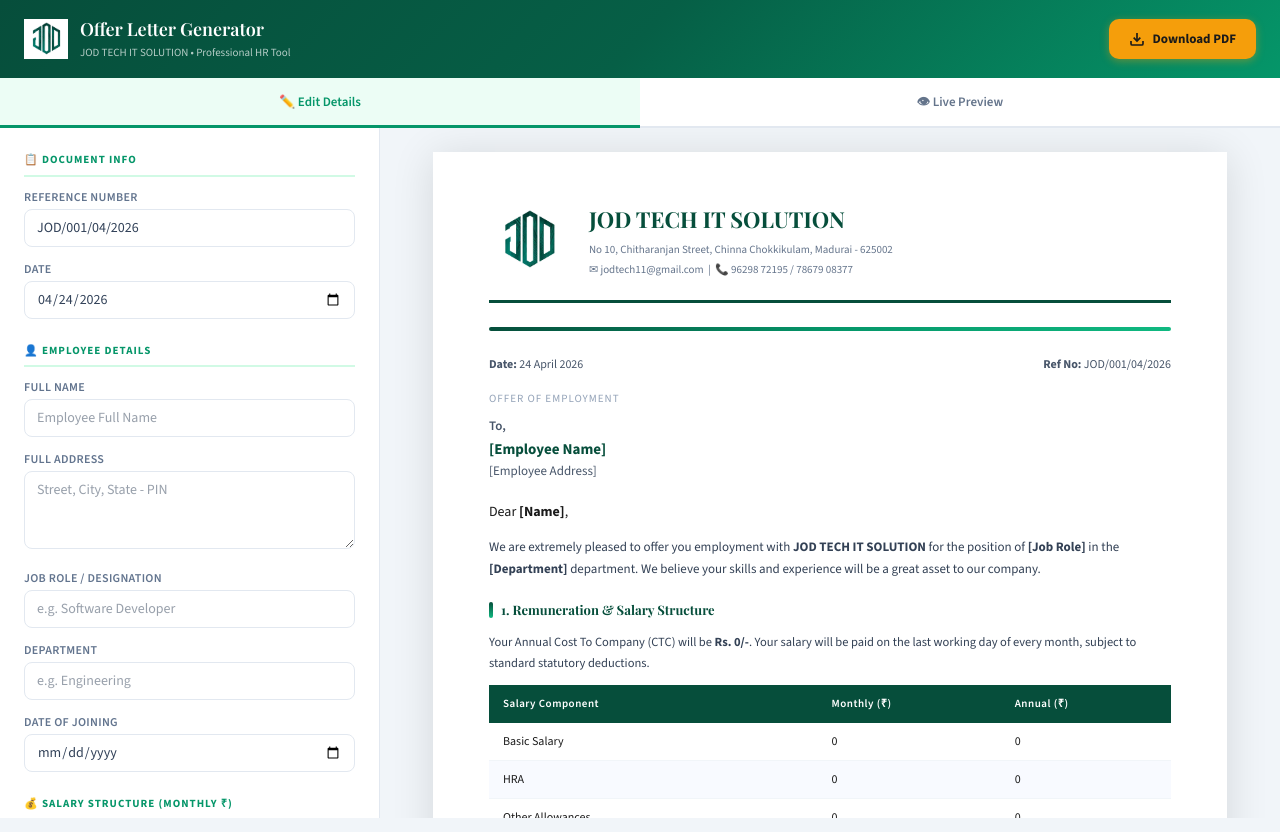
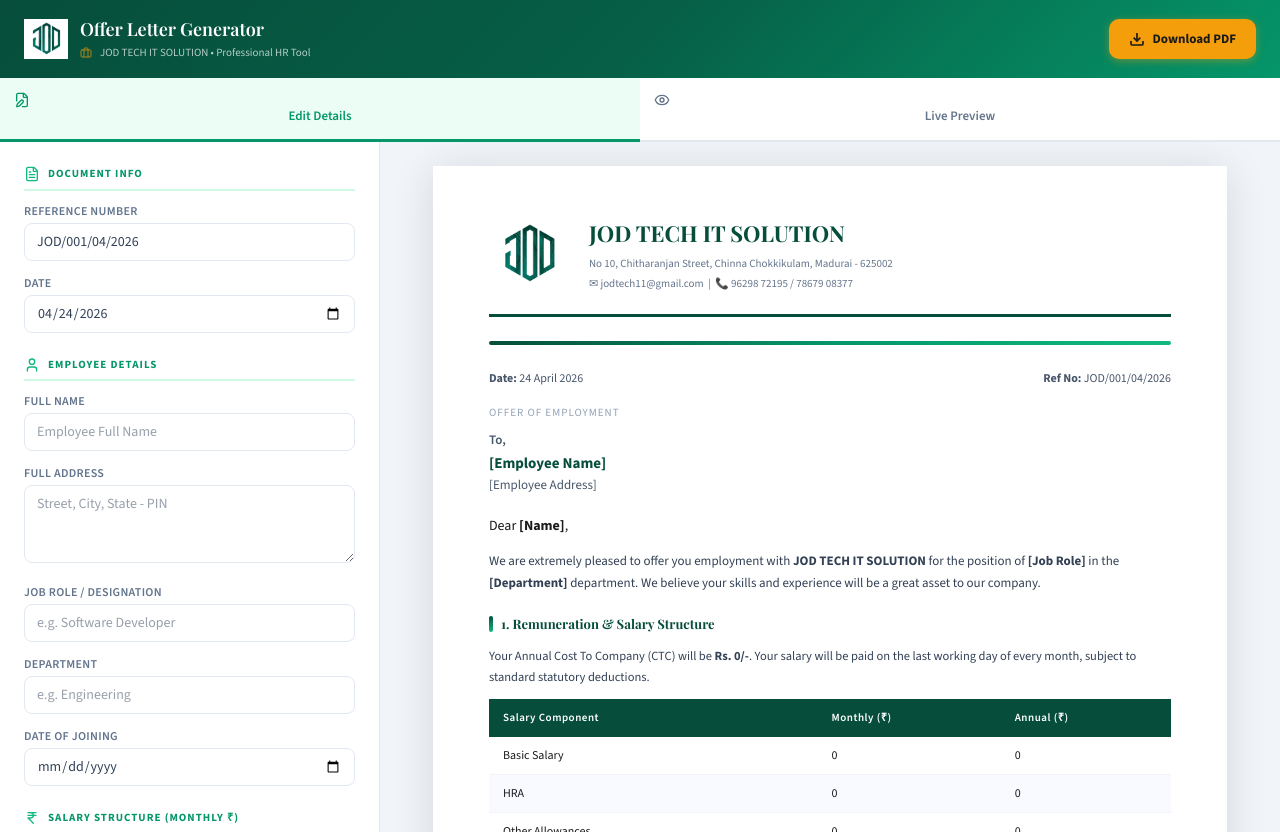
Before and after one commit to divi1127/offerletter, a React (Vite) app: page / in a window 1280 px wide. Built offline with nearby package versions, Linux system fonts and the light colour scheme.

Commit message:
first commit

```diff
--- a/src/App.jsx
+++ b/src/App.jsx
@@ -1,4 +1,17 @@
 import { useState, useRef } from "react";
+import {
+  FileText,
+  User,
+  IndianRupee,
+  PenTool,
+  Download,
+  Eye,
+  Briefcase,
+  CheckCircle,
+  Printer,
+  FileEdit,
+  Layout
+} from "lucide-react";
 import logo from "./assets/logo.jpg";
 
 const defaultForm = {
@@ -113,7 +126,10 @@
         }
         .btn-download:hover { background: #d97706; transform: translateY(-1px); box-shadow: 0 4px 16px rgba(245,158,11,0.5); }
 
+        .topbar-brand-icon { color: #f59e0b; margin-right: 4px; }
+
         .tabs { display: flex; background: white; border-bottom: 2px solid #e2e8f0; }
+        .bottom-nav { display: none; }
         .tab {
           flex: 1; padding: 14px; text-align: center; font-weight: 600; font-size: 13px;
           cursor: pointer; color: #64748b; border-bottom: 3px solid transparent;
@@ -136,7 +152,9 @@
           font-size: 11px; font-weight: 700; text-transform: uppercase;
           letter-spacing: 1px; color: #059669; margin-bottom: 12px;
           padding-bottom: 6px; border-bottom: 2px solid #d1fae5;
+          display: flex; align-items: center; gap: 8px;
         }
+        .form-section-title svg { color: #10b981; }
         .form-row { margin-bottom: 14px; }
         .form-grid { display: grid; grid-template-columns: 1fr 1fr; gap: 12px; }
 
@@ -256,12 +274,30 @@
           .preview-panel, .form-panel { max-height: unset; }
           .topbar { padding: 12px 16px; }
           .topbar-title { font-size: 15px; }
+
+          .tabs { display: none; }
+          .bottom-nav {
+            position: fixed; bottom: 0; left: 0; right: 0;
+            background: white; border-top: 1px solid #e2e8f0;
+            display: flex; justify-content: space-around;
+            padding: 8px 12px 24px; z-index: 1000;
+            box-shadow: 0 -4px 12px rgba(0,0,0,0.05);
+          }
+          .nav-item {
+            display: flex; flex-direction: column; align-items: center;
+            gap: 4px; color: #64748b; font-size: 10px; font-weight: 600;
+            background: none; border: none; padding: 4px 12px;
+          }
+          .nav-item.active { color: #059669; }
+          .nav-item-icon { width: 22px; height: 22px; }
+
+          .main-content { padding-bottom: 70px; }
         }
 
         /* PRINT */
         @media print {
           body { background: white !important; }
-          .topbar, .tabs, .form-panel, .preview-panel > *:not(.preview-wrapper) { display: none !important; }
+          .topbar, .tabs, .form-panel, .bottom-nav, .preview-panel > *:not(.preview-wrapper) { display: none !important; }
           .app-shell { display: block; }
           .main-content, .preview-panel, .preview-wrapper, .letter-doc {
             display: block !important;
@@ -272,19 +308,20 @@
           }
           .preview-panel { padding: 0; background: white; }
           .preview-wrapper { max-width: 100%; }
-          .letter-doc { box-shadow: none; padding: 40px 56px; min-height: unset; }
-          .benefits-grid { grid-template-columns: repeat(3, 1fr); }
+          .letter-doc { box-shadow: none; padding: 30px 48px; min-height: unset; }
+          .benefits-grid { grid-template-columns: repeat(3, 1fr); gap: 6px; }
+          .benefit-chip { padding: 6px 8px; }
           .print-page-break { display: block; page-break-before: always; }
           .signature-block {
             display: flex !important;
             flex-direction: row !important;
             justify-content: space-between !important;
-            margin-top: 30px !important;
+            margin-top: 20px !important;
             page-break-inside: avoid !important;
           }
           .sig-box { flex: 1 !important; }
-          .footer-bar { margin-top: 20px !important; }
-          @page { margin: 1cm; size: A4; }
+          .footer-bar { margin-top: 15px !important; page-break-inside: avoid !important; }
+          @page { margin: 0.8cm; size: A4; }
         }
       `}</style>
 
@@ -295,7 +332,10 @@
             <img src={logo} alt="JOD Logo" className="topbar-logo" />
             <div>
               <div className="topbar-title">Offer Letter Generator</div>
-              <div className="topbar-sub">JOD TECH IT SOLUTION • Professional HR Tool</div>
+              <div className="topbar-sub" style={{ display: 'flex', alignItems: 'center', gap: '4px' }}>
+                <Briefcase size={12} className="topbar-brand-icon" />
+                JOD TECH IT SOLUTION • Professional HR Tool
+              </div>
             </div>
           </div>
           <button className="btn-download" onClick={handleDownloadPDF}>
@@ -308,13 +348,15 @@
           </button>
         </div>
 
-        {/* TABS (mobile) */}
+        {/* TABS (desktop/tablet header) */}
         <div className="tabs">
           <div className={`tab ${activeTab === "form" ? "active" : ""}`} onClick={() => setActiveTab("form")}>
-            ✏️ Edit Details
+            <FileEdit size={16} style={{ marginBottom: '-2px', marginRight: '6px' }} />
+            Edit Details
           </div>
           <div className={`tab ${activeTab === "preview" ? "active" : ""}`} onClick={() => setActiveTab("preview")}>
-            👁 Live Preview
+            <Eye size={16} style={{ marginBottom: '-2px', marginRight: '6px' }} />
+            Live Preview
           </div>
         </div>
 
@@ -323,7 +365,10 @@
           <div className={`form-panel ${activeTab === "form" ? "show" : ""}`} style={{ display: activeTab === "form" ? "block" : undefined }}>
 
             <div className="form-section">
-              <div className="form-section-title">📋 Document Info</div>
+              <div className="form-section-title">
+                <FileText size={16} />
+                Document Info
+              </div>
               <div className="form-row">
                 <label className={label}>Reference Number</label>
                 <input className={inp} name="refNo" value={form.refNo} onChange={handleChange} />
@@ -335,7 +380,10 @@
             </div>
 
             <div className="form-section">
-              <div className="form-section-title">👤 Employee Details</div>
+              <div className="form-section-title">
+                <User size={16} />
+                Employee Details
+              </div>
               <div className="form-row">
                 <label className={label}>Full Name</label>
                 <input className={inp} name="employeeName" value={form.employeeName} onChange={handleChange} placeholder="Employee Full Name" />
@@ -359,7 +407,10 @@
             </div>
 
             <div className="form-section">
-              <div className="form-section-title">💰 Salary Structure (Monthly ₹)</div>
+              <div className="form-section-title">
+                <IndianRupee size={16} />
+                Salary Structure (Monthly ₹)
+              </div>
               <div className="form-grid">
                 <div className="form-row">
                   <label className={label}>Basic Salary</label>
@@ -386,7 +437,10 @@
             </div>
 
             <div className="form-section">
-              <div className="form-section-title">🖊 Authorized Signatory</div>
+              <div className="form-section-title">
+                <PenTool size={16} />
+                Authorized Signatory
+              </div>
               <div className="form-row">
                 <label className={label}>HR Manager Name</label>
                 <input className={inp} name="hrManagerName" value={form.hrManagerName} onChange={handleChange} />
@@ -512,7 +566,7 @@
                 <div className="benefits-grid">
                   {benefits.map(b => (
                     <div className="benefit-chip" key={b}>
-                      <span>✓</span>{b}
+                      <CheckCircle size={14} /> {b}
                     </div>
                   ))}
                 </div>
@@ -544,6 +598,32 @@
             </div>
           </div>
         </div>
+
+        {/* MOBILE BOTTOM NAV */}
+        <div className="bottom-nav">
+          <button
+            className={`nav-item ${activeTab === "form" ? "active" : ""}`}
+            onClick={() => setActiveTab("form")}
+          >
+            <FileEdit className="nav-item-icon" />
+            <span>Edit</span>
+          </button>
+          <button
+            className={`nav-item ${activeTab === "preview" ? "active" : ""}`}
+            onClick={() => setActiveTab("preview")}
+          >
+            <Eye className="nav-item-icon" />
+            <span>Preview</span>
+          </button>
+          <button className="nav-item" onClick={() => window.print()}>
+            <Printer className="nav-item-icon" />
+            <span>Print</span>
+          </button>
+          <button className="nav-item" onClick={handleDownloadPDF} style={{ color: '#f59e0b' }}>
+            <Download className="nav-item-icon" />
+            <span>PDF</span>
+          </button>
+        </div>
       </div>
     </>
   );
```
Also changed, not shown: 1 other file (tests, documents, lock files or other folders).
